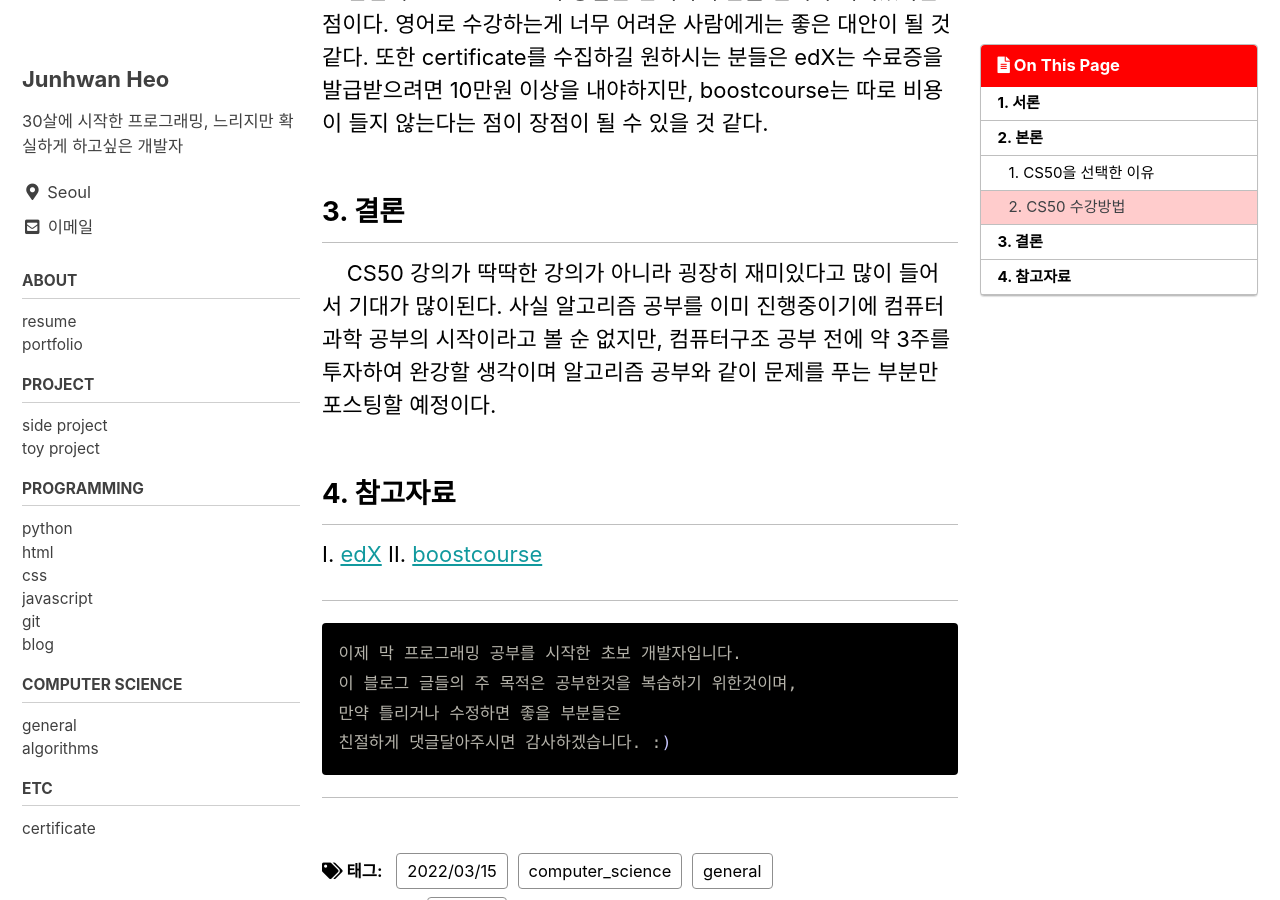
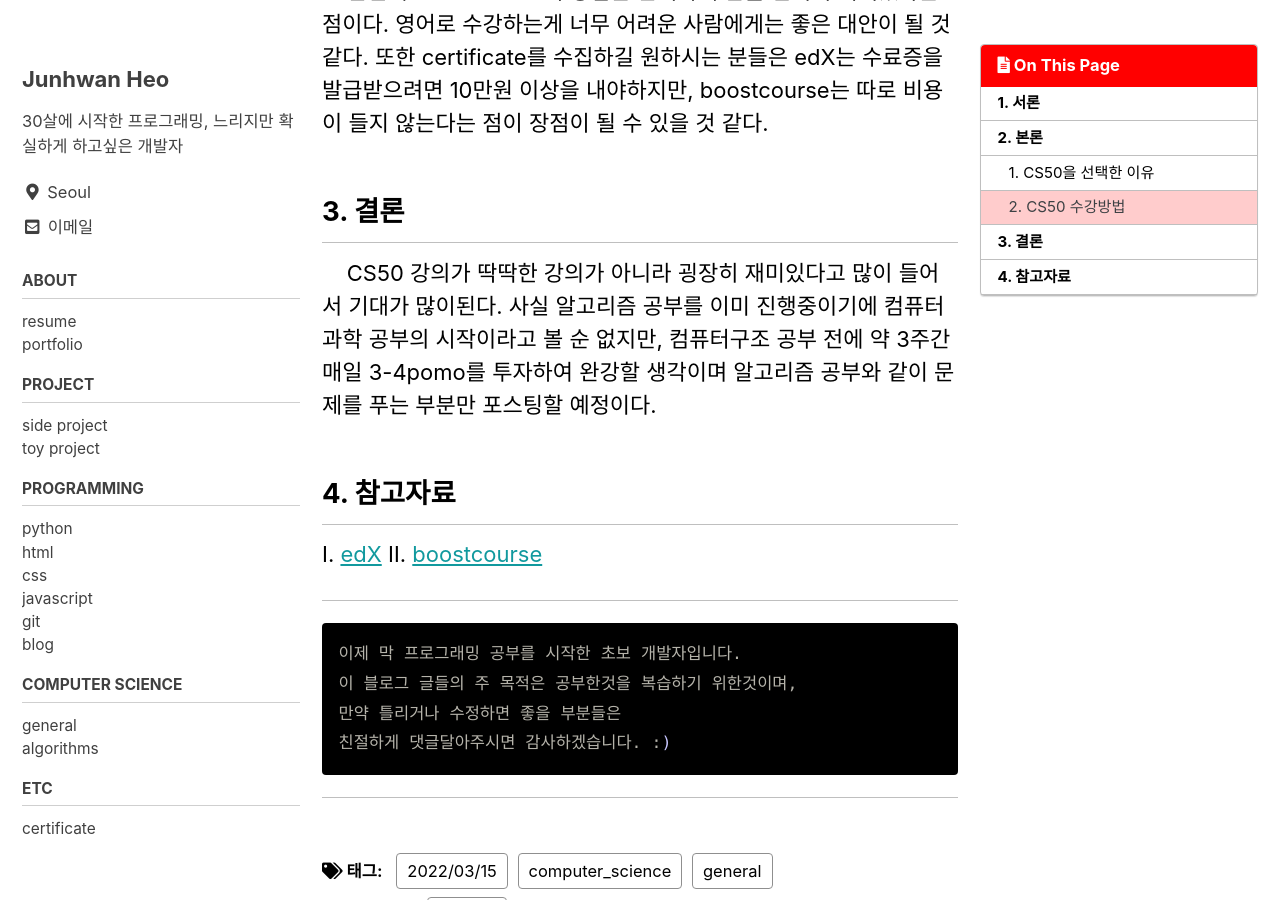
Before and after one commit to slowkoding/slowkoding.github.io, a Jekyll site: the page built from _posts/2022-03-15-cs-general-1.md, in a window 1280 px wide and 900 px high, scrolled down 1520 px. Built offline with Jekyll 4.4.1, drawn with Linux system fonts in a browser that asks for light colours; cached includes are drawn as plain includes; comment, search, counter and statistics services are not loaded.

Commit message:
Update 2022-03-15-cs-general-1.md

```diff
--- a/_posts/2022-03-15-cs-general-1.md
+++ b/_posts/2022-03-15-cs-general-1.md
@@ -32,7 +32,7 @@ sidebar:
 
 ## 3. 결론
 
-&nbsp;&nbsp;&nbsp;&nbsp;CS50 강의가 딱딱한 강의가 아니라 굉장히 재미있다고 많이 들어서 기대가 많이된다. 사실 알고리즘 공부를 이미 진행중이기에 컴퓨터과학 공부의 시작이라고 볼 순 없지만, 컴퓨터구조 공부 전에 약 3주를 투자하여 완강할 생각이며 알고리즘 공부와 같이 문제를 푸는 부분만 포스팅할 예정이다.
+&nbsp;&nbsp;&nbsp;&nbsp;CS50 강의가 딱딱한 강의가 아니라 굉장히 재미있다고 많이 들어서 기대가 많이된다. 사실 알고리즘 공부를 이미 진행중이기에 컴퓨터과학 공부의 시작이라고 볼 순 없지만, 컴퓨터구조 공부 전에 약 3주간 매일 3-4pomo를 투자하여 완강할 생각이며 알고리즘 공부와 같이 문제를 푸는 부분만 포스팅할 예정이다.
 
 ## 4. 참고자료
 
```
